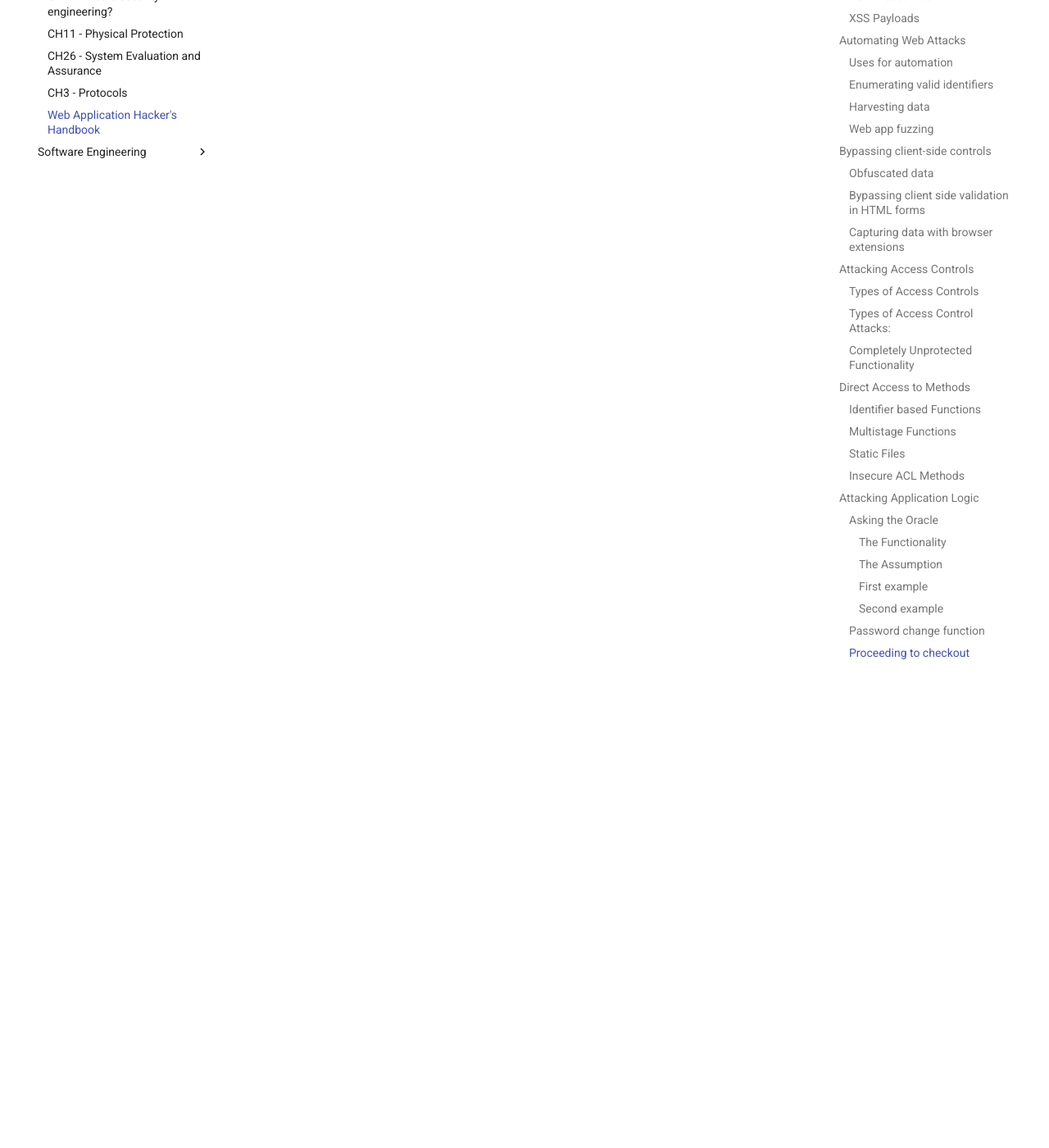
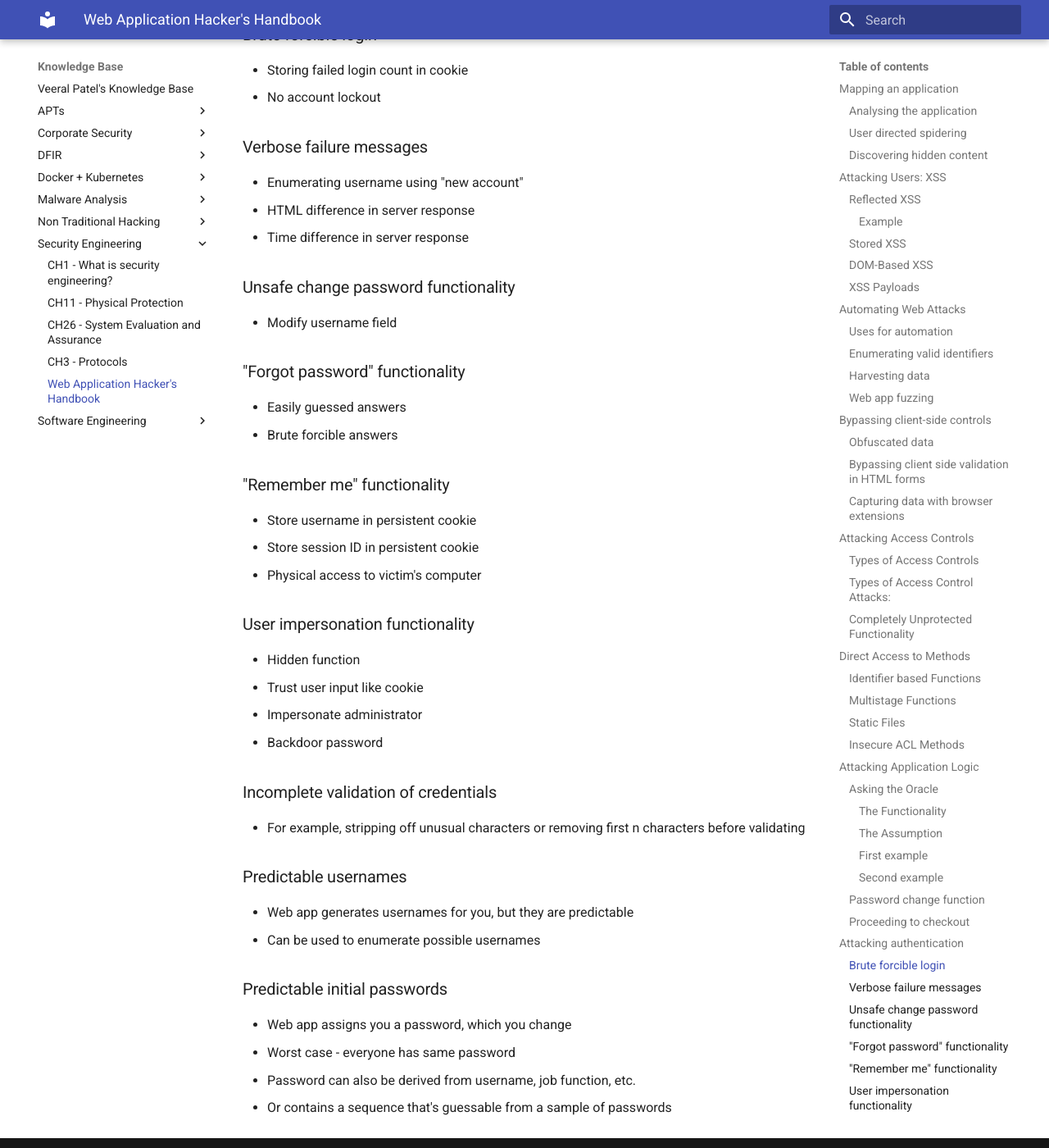
Before and after one commit to veeral-patel/knowledge-base, an MkDocs documentation site: the page built from docs/Security Engineering/web-app-hackers-handbook.md, in a window 1280 px wide and 1400 px high, scrolled down 7632 px. Shown: the whole window at 82% size. Built offline with MkDocs 1.6.1 and Material for MkDocs 9.7.7, drawn with Linux system fonts in a browser that asks for light colours; some of the changed text lies outside the part shown.

Commit message:
add attacking authentication

```diff
--- a/docs/Security Engineering/web-app-hackers-handbook.md
+++ b/docs/Security Engineering/web-app-hackers-handbook.md
@@ -250,3 +250,60 @@ and opens a alert on the page.
 - "Forced browsing"
 - Try skipping stages, accessing a stage more than once, accessing earlier stages after later ones
 - Might encounter errors -> useful for learning about the web app
+
+## Attacking authentication
+
+- Bad password policy
+- Multiple users with same username
+- Transmitting credentials in cleartext
+- Insecure distribution of credentials
+- Unsafe handling with HTTPS
+
+### Brute forcible login
+
+- Storing failed login count in cookie
+- No account lockout
+
+### Verbose failure messages
+
+- Enumerating username using "new account"
+- HTML difference in server response
+- Time difference in server response
+
+### Unsafe change password functionality
+
+- Modify username field
+
+### "Forgot password" functionality
+
+- Easily guessed answers
+- Brute forcible answers
+
+### "Remember me" functionality
+
+- Store username in persistent cookie
+- Store session ID in persistent cookie
+- Physical access to victim's computer
+
+### User impersonation functionality
+
+- Hidden function
+- Trust user input like cookie
+- Impersonate administrator
+- Backdoor password
+
+### Incomplete validation of credentials
+
+- For example, stripping off unusual characters or removing first n characters before validating
+
+### Predictable usernames
+
+- Web app generates usernames for you, but they are predictable
+- Can be used to enumerate possible usernames
+
+### Predictable initial passwords
+
+- Web app assigns you a password, which you change
+- Worst case - everyone has same password
+- Password can also be derived from username, job function, etc.
+- Or contains a sequence that's guessable from a sample of passwords
```
